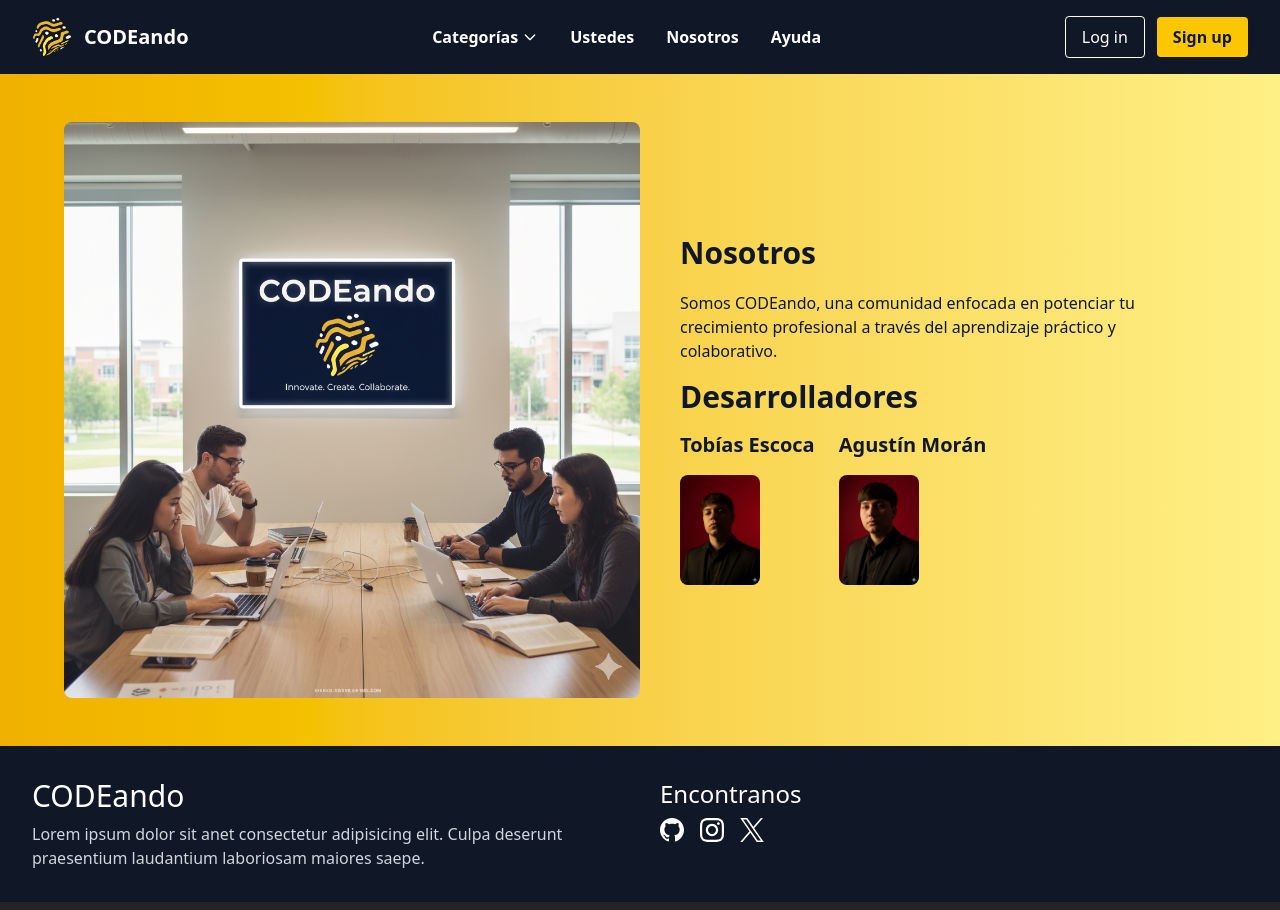
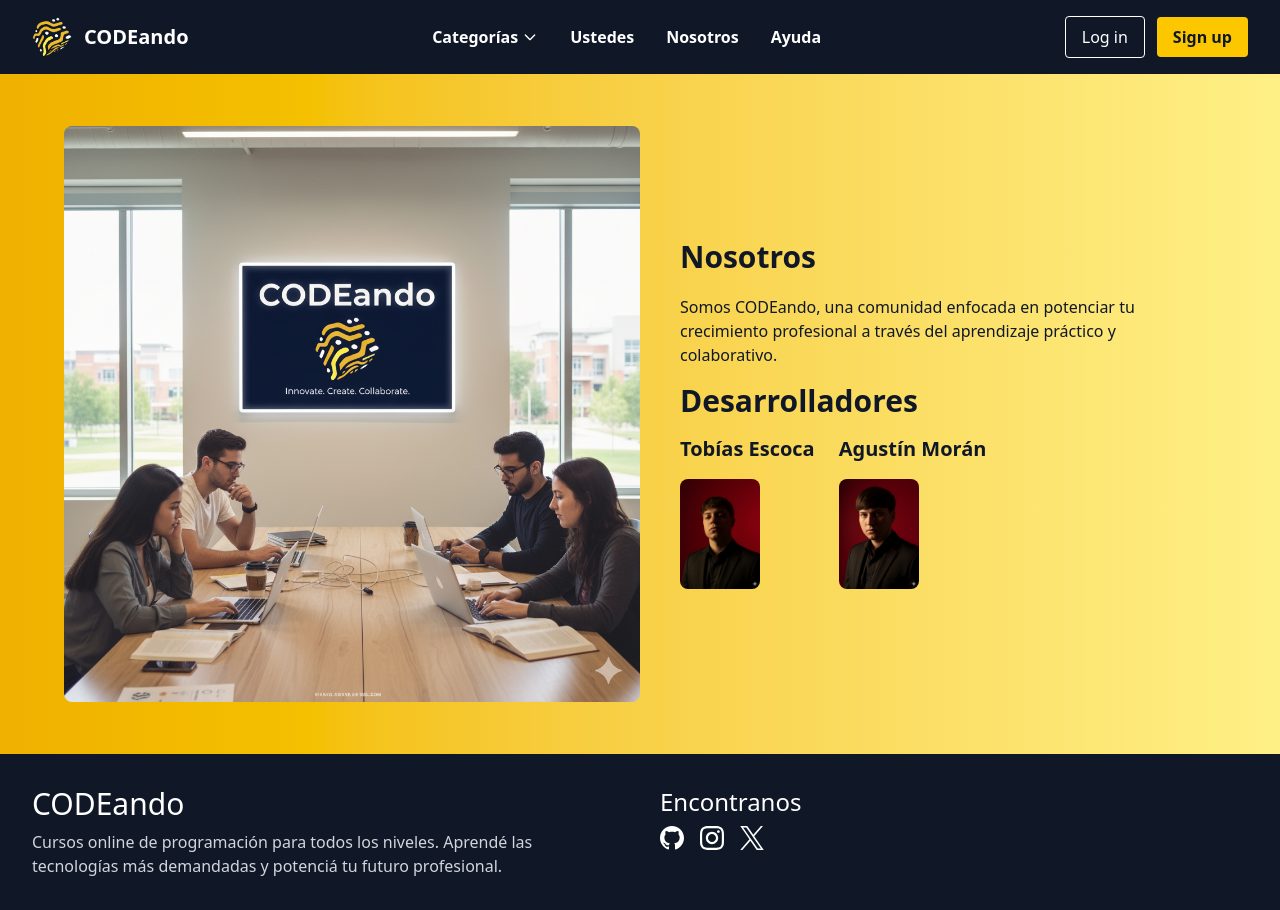
Before and after one commit to TobiEscoca/Proyect_CODEando, a React (Vite) app in the folder CODEando/: page /nosotros in a window 1280 px wide. Built offline with nearby package versions, Linux system fonts and the light colour scheme.

Commit message:
cambio de foto

```diff
--- a/CODEando/src/pages/Nosotros.jsx
+++ b/CODEando/src/pages/Nosotros.jsx
@@ -1,11 +1,11 @@
 import React from "react";
 import fotoNosotros from "../assets/Foto_nosotros.png";
 import fotoTobi from "../assets/foto_tobi.jpg";
-import fotoAgus from "../assets/foto_agus.jpg";
+import fotoAgus from "../assets/foto_agus2.png";
 
 const Nosotros = () => {
   return (
-    <div className="px-6 md:px-8 py-8 md:py-12 bg-gradient-to-r from-yellow-500 to-yellow-200">
+    <div className="px-6 md:px-8 py-8 md:py-13 bg-gradient-to-r from-yellow-500 to-yellow-200">
       <div className="mx-auto max-w-6xl flex flex-col md:flex-row items-start md:items-center gap-8 md:gap-10">
         <img
           className="w-full md:w-1/2 h-auto rounded-lg object-cover"
@@ -42,7 +42,7 @@ const Nosotros = () => {
                 <img
                   className="rounded-lg w-20"
                   src={fotoAgus}
-                  alt="Foto de Tobi"
+                  alt="Foto de Agus"
                 />
               </div>
             </div>
--- a/CODEando/src/ui/Footer.jsx
+++ b/CODEando/src/ui/Footer.jsx
@@ -6,8 +6,8 @@ const Footer = () => {
           <section>
             <h1 className="text-2xl md:text-3xl text-white">CODEando</h1>
             <p className="text-gray-300 mt-2">
-              Lorem ipsum dolor sit anet consectetur adipisicing elit. Culpa
-              deserunt praesentium laudantium laboriosam maiores saepe.
+              Cursos online de programación para todos los niveles.
+              Aprendé las tecnologías más demandadas y potenciá tu futuro profesional.
             </p>
           </section>
           <section>
```
Also changed, not shown: CODEando/src/assets/foto_agus2.png (added).
